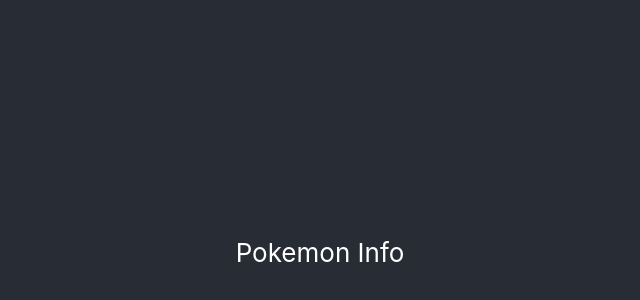
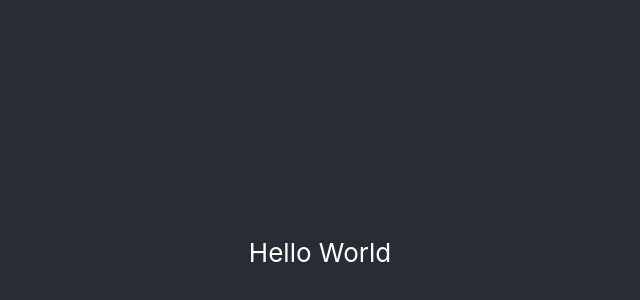
Before and after one commit to Thi-Mai/elite102-project, a React (Create React App) app in the folder pokedex-app/: page / in a window 1280 px wide. Shown: the part 148-448 px from the top of the page, without its empty margins (320-960 px from the left). Built offline with nearby package versions, Linux system fonts and the light colour scheme.

Commit message:
basic Hello World site

```diff
--- a/pokedex-app/src/App.js
+++ b/pokedex-app/src/App.js
@@ -1,16 +1,11 @@
 import './App.css';
-import React from 'react';
 
-
-class Pokemon extends React.Component {
-  render() {
-    return (
-      <div className="App-header">
-        Pokemon Info
-      </div>
-
-    );
-  }
+function App() {
+  return (
+    <div className="App-header">
+      Hello World
+    </div>
+  );
 }
 
-export default Pokemon;
+export default App;
```
